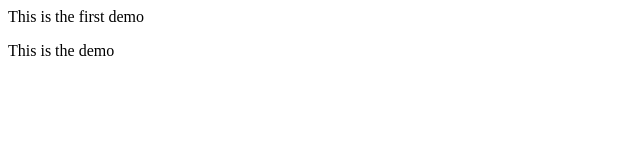
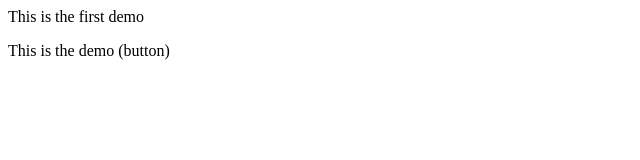
Before and after one commit to Sonya2211/Localrepo, a plain HTML site: page index.html in a window 1280 px wide. Shown: the full height of the page, 0-640 px from the left. Drawn offline with Linux system fonts and the light colour scheme.

```diff
--- a/index.html
+++ b/index.html
@@ -1,2 +1,2 @@
 <p>This is the first demo</p>
-<p>This is the demo</p>
+<p>This is the demo (button)</p>
```
